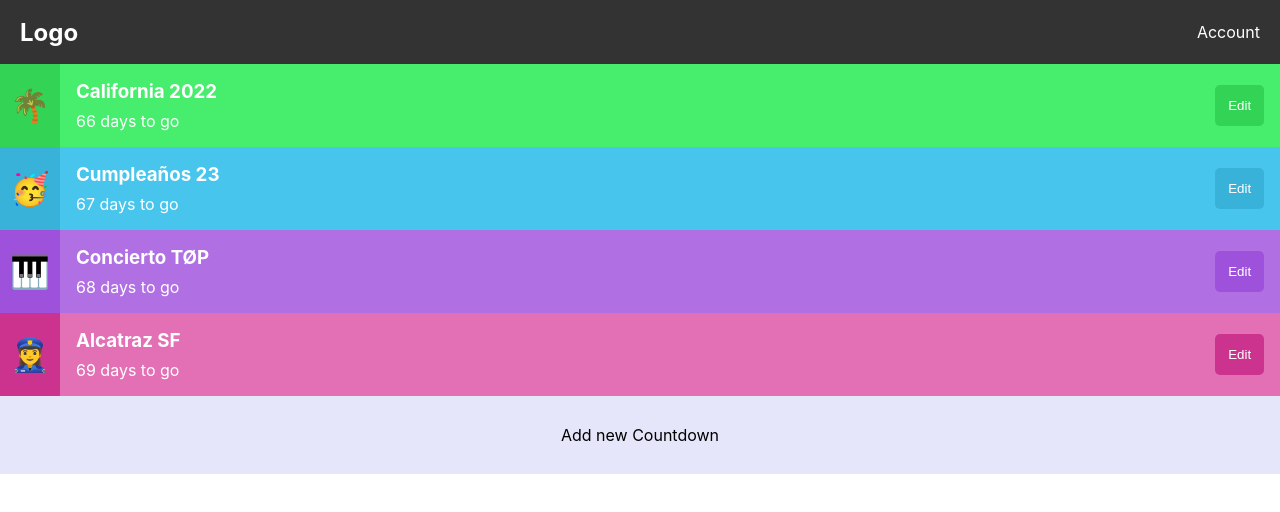
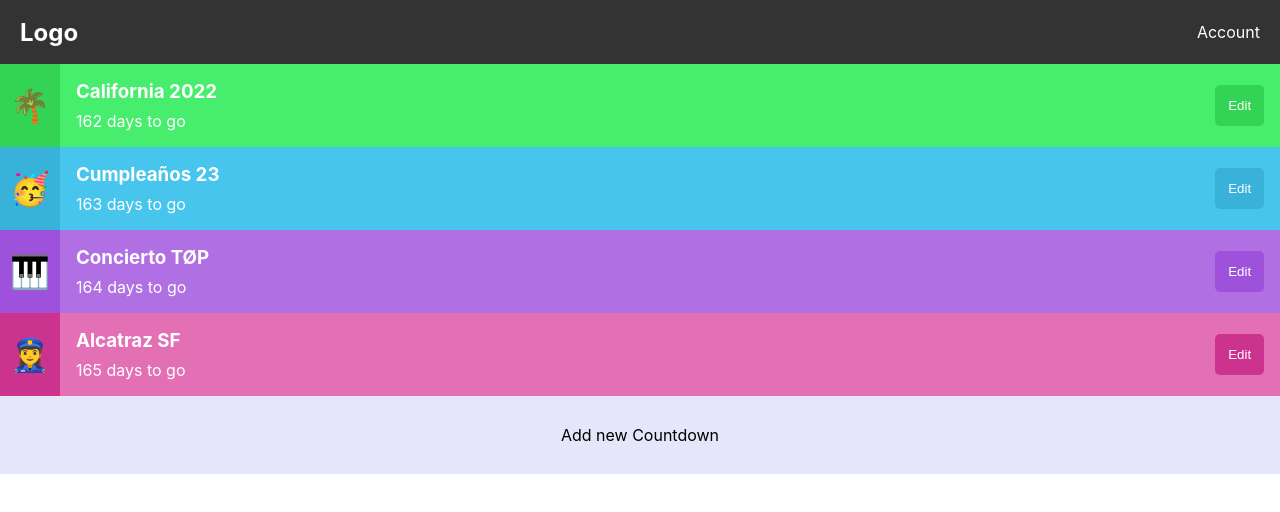
Before and after one commit to Alejandro1709/Countdown-App, a Next.js app: page / in a window 1280 px wide. Shown: the top 512 px of the page. Built offline with nearby package versions, Linux system fonts and the light colour scheme.

Commit message:
add date function to get the differece between 2 dates

```diff
--- a/components/CreateCard.js
+++ b/components/CreateCard.js
@@ -2,6 +2,7 @@ import React, { useState } from 'react';
 import { CirclePicker } from 'react-color';
 import { slugifyText } from '../utils/slugify';
 import { v4 } from 'uuid';
+import { getDaysDifference } from '../utils/dates';
 import DatePicker from 'react-datepicker';
 import 'react-datepicker/dist/react-datepicker.css';
 import styles from '../styles/CreateCard.module.css';
@@ -31,7 +32,7 @@ function CreateCard({ onCancel, handleCreate }) {
       color: color.hex,
       altColor: chroma(color.hex).darken(0.5),
       emoji: '👮‍♀️',
-      daysLeft: 69,
+      daysLeft: getDaysDifference(startDate || new Date()),
     };
 
     handleCreate(newCountdown);
--- a/components/EditCard.js
+++ b/components/EditCard.js
@@ -14,9 +14,10 @@ function EditCard({ onCancel, handleCreate }) {
 
   const countdown = JSON.parse(localStorage.getItem('currentCountdown'));
 
-  useEffect(() => {
-    console.log(countdown);
-  }, [countdown]);
+  // useEffect(() => {
+  //   const diff = getDaysDifference('2022/09/16');
+  //   console.log(diff);
+  // }, [countdown]);
 
   const onSwatchHover = (color) => {
     setColor(color);
@@ -63,7 +64,6 @@ function EditCard({ onCancel, handleCreate }) {
             <label htmlFor='date'>Date:</label>
             <DatePicker
               closeOnScroll={true}
-              selected={countdown.date || startDate}
               onChange={(date) => setStartDate(date)}
             />
           </div>
--- a/pages/index.js
+++ b/pages/index.js
@@ -6,6 +6,7 @@ import List from '../components/List';
 import Modal from '../components/Modal';
 import { slugifyText } from '../utils/slugify';
 import styles from '../styles/NewButton.module.css';
+import { getDaysDifference } from '../utils/dates';
 
 export default function Home() {
   const [countdowns, setCountdowns] = useState([
@@ -16,7 +17,8 @@ export default function Home() {
       color: '#47ED6C',
       altColor: '#33D356',
       emoji: '🌴',
-      daysLeft: 66,
+      date: '09/16/22',
+      daysLeft: getDaysDifference('09/16/22'),
     },
     {
       id: 2,
@@ -25,7 +27,8 @@ export default function Home() {
       color: '#47C5ED',
       altColor: '#38B2D9',
       emoji: '🥳',
-      daysLeft: 67,
+      date: '09/17/22',
+      daysLeft: getDaysDifference('09/17/22'),
     },
     {
       id: 3,
@@ -34,7 +37,8 @@ export default function Home() {
       color: '#B070E3',
       altColor: '#9E52DB',
       emoji: '🎹',
-      daysLeft: 68,
+      date: '09/18/22',
+      daysLeft: getDaysDifference('09/18/22'),
     },
     {
       id: 4,
@@ -43,7 +47,8 @@ export default function Home() {
       color: '#E370B5',
       altColor: '#CC338F',
       emoji: '👮‍♀️',
-      daysLeft: 69,
+      date: '09/19/29',
+      daysLeft: getDaysDifference('09/19/22'),
     },
   ]);
 
--- /dev/null
+++ b/utils/dates.js
@@ -0,0 +1,14 @@
+const getDaysDifference = (date) => {
+  let currentDate = new Date();
+  let targetDate = new Date(date);
+
+  // To calculate the time difference of two dates
+  let differenceInTime = targetDate.getTime() - currentDate.getTime();
+
+  // To calculate the no. of days between two dates
+  let differenceInDays = differenceInTime / (1000 * 3600 * 24);
+
+  return Math.floor(differenceInDays);
+};
+
+export { getDaysDifference };
```
